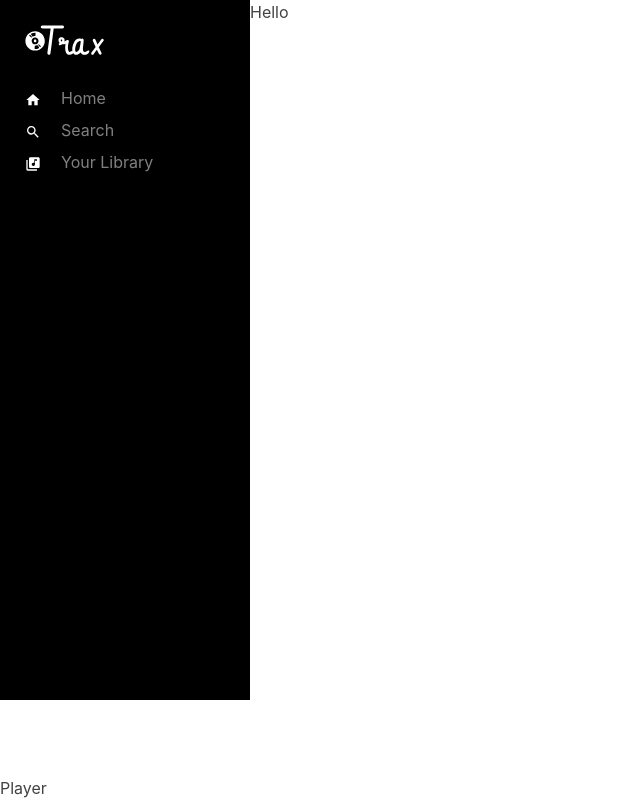
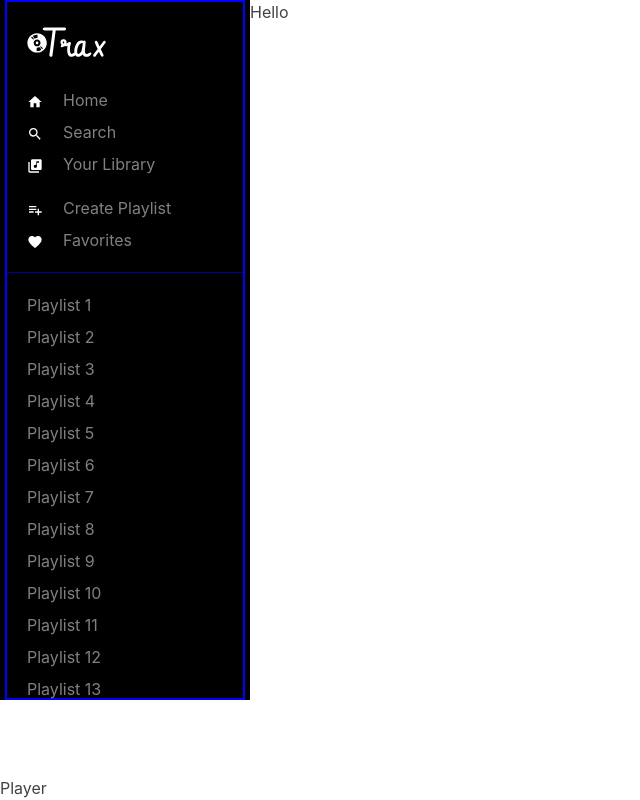
Before and after one commit to cesarnml/spotify-clone, a Next.js app: page / in a window 1280 px wide. Shown: the whole page, without its empty margins (0-640 px from the left). Built offline with nearby package versions, Linux system fonts and the light colour scheme.

Commit message:
complete lesson 11 (sidebar)

```diff
--- /dev/null
+++ b/components/MenuItem.tsx
@@ -0,0 +1,27 @@
+import { LinkBox, LinkOverlay, ListIcon, ListItem } from '@chakra-ui/layout'
+import Link from 'next/link'
+import { IconType } from 'react-icons'
+
+type Item = {
+  name: string
+  icon: IconType
+  route: string
+}
+type Props = {
+  item: Item
+}
+const MenuItem = ({ item }: Props) => {
+  return (
+    <ListItem paddingX="20px" fontSize="16px" key={item.name}>
+      <LinkBox>
+        <Link href={item.route} passHref>
+          <LinkOverlay>
+            <ListIcon as={item.icon} color="white" marginRight="20px" />
+            {item.name}
+          </LinkOverlay>
+        </Link>
+      </LinkBox>
+    </ListItem>
+  )
+}
+export default MenuItem
--- /dev/null
+++ b/components/MusicMenu.tsx
@@ -0,0 +1,16 @@
+import { Box, List } from '@chakra-ui/layout'
+import { musicMenu } from 'config/menus'
+import MenuItem from './MenuItem'
+
+const NavMenu = () => {
+  return (
+    <Box marginBottom="20px">
+      <List spacing={2}>
+        {musicMenu.map((item) => (
+          <MenuItem item={item} />
+        ))}
+      </List>
+    </Box>
+  )
+}
+export default NavMenu
--- /dev/null
+++ b/components/NavMenu.tsx
@@ -0,0 +1,16 @@
+import { Box, List } from '@chakra-ui/layout'
+import { navMenu } from 'config/menus'
+import MenuItem from './MenuItem'
+
+const NavMenu = () => {
+  return (
+    <Box marginBottom="20px">
+      <List spacing={2}>
+        {navMenu.map((item) => (
+          <MenuItem item={item} />
+        ))}
+      </List>
+    </Box>
+  )
+}
+export default NavMenu
--- /dev/null
+++ b/components/PlayList.tsx
@@ -0,0 +1,23 @@
+import { List, ListItem, LinkBox, LinkOverlay, Box } from '@chakra-ui/layout'
+import Link from 'next/link'
+
+const playlistList = new Array(50).fill(1).map((_, i) => `Playlist ${i + 1}`)
+
+const PlayList = () => {
+  return (
+    <Box height="66%" overflowY="auto" paddingY="20px">
+      <List spacing={2}>
+        {playlistList.map((playlist) => (
+          <ListItem paddingX="20px" key={playlist}>
+            <LinkBox>
+              <Link href="/" passHref>
+                <LinkOverlay>{playlist}</LinkOverlay>
+              </Link>
+            </LinkBox>
+          </ListItem>
+        ))}
+      </List>
+    </Box>
+  )
+}
+export default PlayList
--- a/components/Sidebar.tsx
+++ b/components/Sidebar.tsx
@@ -1,35 +1,18 @@
-import { Box, LinkOverlay, List, ListIcon, ListItem } from '@chakra-ui/layout'
-import Image from 'next/image'
-import Link from 'next/link'
-import { MdHome, MdSearch, MdLibraryMusic } from 'react-icons/md'
-
-const navMenu = [
-  { name: 'Home', icon: MdHome, route: '/' },
-  { name: 'Search', icon: MdSearch, route: '/search' },
-  { name: 'Your Library', icon: MdLibraryMusic, route: '/library' },
-]
+import { Box, Divider } from '@chakra-ui/layout'
+import MusicMenu from './MusicMenu'
+import NavMenu from './NavMenu'
+import PlayList from './PlayList'
+import SidebarLogo from './SidebarLogo'
 
 const Sidebar = () => {
   return (
     <Box width="100%" height="calc(100vh - 100px)" bg="black" paddingX="5px" color="gray">
-      <Box paddingY="20px">
-        <Box width="120px" marginBottom="20px" paddingX="20px">
-          <Image src="/logo.svg" height={60} width={120} />
-        </Box>
-        <Box marginBottom="20px">
-          <List spacing={2}>
-            {navMenu.map((menuItem) => (
-              <ListItem paddingX="20px" fontSize="16px" key={menuItem.name}>
-                <Link href={menuItem.route} passHref>
-                  <LinkOverlay>
-                    <ListIcon as={menuItem.icon} color="white" marginRight="20px" />
-                    {menuItem.name}
-                  </LinkOverlay>
-                </Link>
-              </ListItem>
-            ))}
-          </List>
-        </Box>
+      <Box paddingY="20px" height="100%" border="2px solid blue">
+        <SidebarLogo />
+        <NavMenu />
+        <MusicMenu />
+        <Divider color="gray.800" />
+        <PlayList />
       </Box>
     </Box>
   )
--- /dev/null
+++ b/components/SidebarLogo.tsx
@@ -0,0 +1,11 @@
+import { Box } from '@chakra-ui/layout'
+import Image from 'next/image'
+
+const SidebarLogo = () => {
+  return (
+    <Box width="120px" marginBottom="20px" paddingX="20px">
+      <Image src="/logo.svg" height={60} width={120} />
+    </Box>
+  )
+}
+export default SidebarLogo
--- /dev/null
+++ b/config/menus.ts
@@ -0,0 +1,12 @@
+import { MdHome, MdSearch, MdLibraryMusic, MdPlaylistAdd, MdFavorite } from 'react-icons/md'
+
+export const navMenu = [
+  { name: 'Home', icon: MdHome, route: '/' },
+  { name: 'Search', icon: MdSearch, route: '/search' },
+  { name: 'Your Library', icon: MdLibraryMusic, route: '/library' },
+]
+
+export const musicMenu = [
+  { name: 'Create Playlist', icon: MdPlaylistAdd, route: '/' },
+  { name: 'Favorites', icon: MdFavorite, route: '/favorites' },
+]
```
